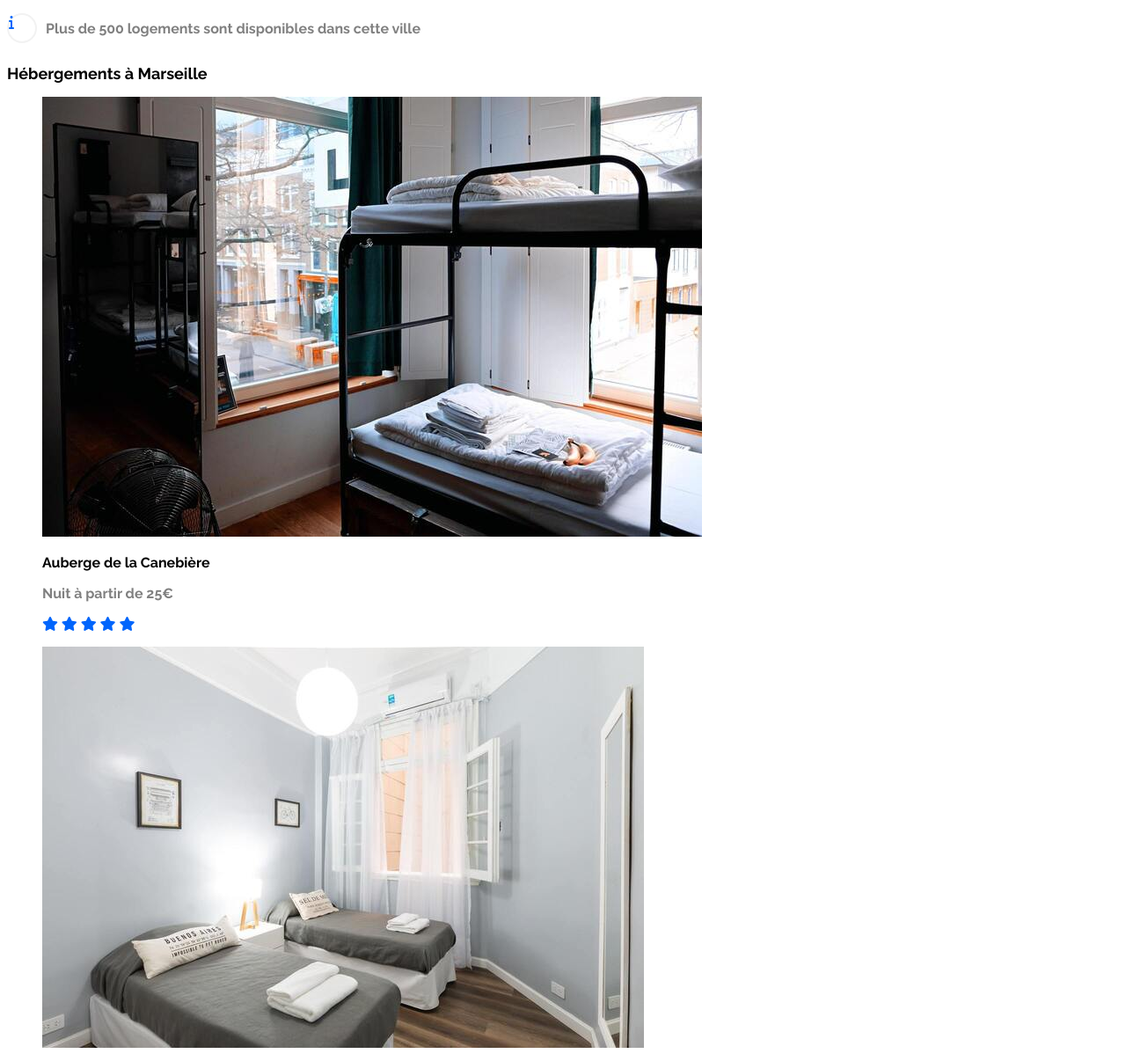
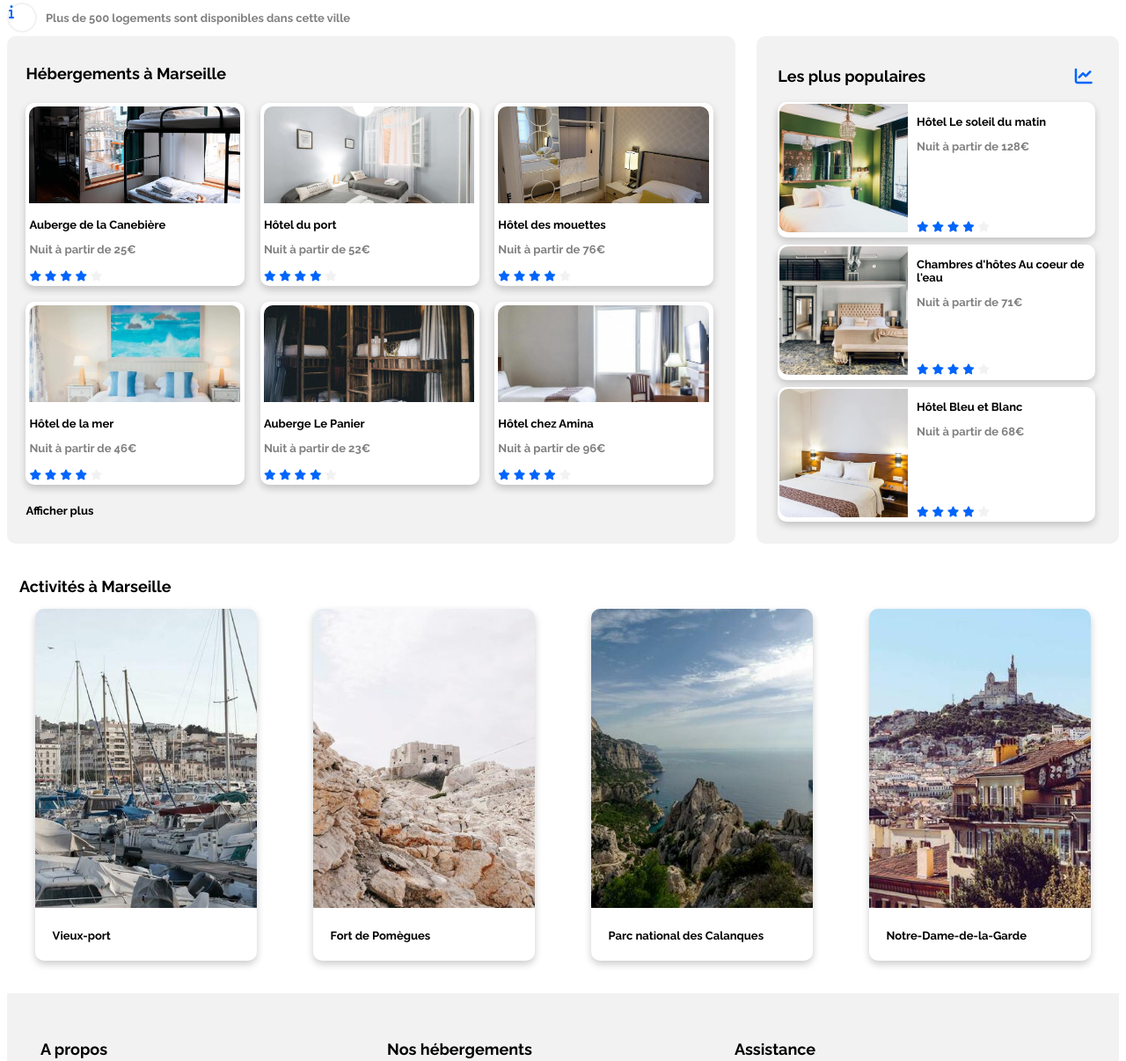
Before and after one commit to Philhey49/Heyraud_Philippe_1_Booki_122022, a plain HTML site: page index.html in a window 1280 px wide. Shown: the part 396-1602 px from the top of the page at 88% size. Drawn offline with Linux system fonts and the light colour scheme.

Commit message:
CSS DESKTOP JUSQU'AU FOOTER

```diff
--- a/index.html
+++ b/index.html
@@ -12,7 +12,7 @@
     <title>Agence de voyage BOOKI</title>
 </head>
 <body>
-    <header class="flexBetween">
+    <header class="headerNav">
         <figure id="logo"><img src="Images/logo/Booki.png" alt="logo"></figure>
         <nav>
             <ul class="flexAround">
@@ -57,181 +57,189 @@
                 <p> Plus de 500 logements sont disponibles dans cette ville</p>
             </div>
         </section>
+        <div class="desktop">
             <section id="Hébergements">
-            <h2 >Hébergements à Marseille</h2>
+                <h2 class="paddingh">Hébergements à Marseille</h2>
                 <article id="HébergementsMarseille">
-                <div>
-                    <figure>
-                        <a href="#"><img src="Images/hebergements/4_small/marcus-loke-WQJvWU_HZFo-unsplash.jpg"
+                    <div class="cards">
+                        <figure class="cardLodging">
+                            <a href="#"><img class="contain" src="Images/hebergements/4_small/marcus-loke-WQJvWU_HZFo-unsplash.jpg"
                                 alt="Auberge de la Canebière"></a>
                             <figcaption>
                                 <h3>Auberge de la Canebière</h3>
                                 <p>Nuit à partir de 25€</p>
                                 <div class="iconColor">
-                                <i class="fa-sharp fa-solid fa-star"></i>
-                                <i class="fa-sharp fa-solid fa-star"></i>
-                                <i class="fa-sharp fa-solid fa-star"></i>
-                                <i class="fa-sharp fa-solid fa-star"></i>
-                                <i class="fa-sharp fa-solid fa-star fa-grey"></i>
+                                    <i class="fa-sharp fa-solid fa-xs fa-star"></i>
+                                    <i class="fa-sharp fa-solid fa-xs fa-star"></i>
+                                    <i class="fa-sharp fa-solid fa-xs fa-star"></i>
+                                    <i class="fa-sharp fa-solid fa-xs fa-star"></i>
+                                    <i class="fa-sharp fa-solid fa-xs fa-star fa-grey"></i>
                                 </div>
                             </figcaption>
                         </figure>
-                    <figure>
-                        <a href="#"><img src="Images/hebergements/4_small/fred-kleber-gTbaxaVLvsg-unsplash.jpg"
+                        <figure class="cardLodging">
+                            <a href="#"><img class="contain" src="Images/hebergements/4_small/fred-kleber-gTbaxaVLvsg-unsplash.jpg"
                                 alt="Hôtel du port"></a>
                             <figcaption>
                                 <h3>Hôtel du port</h3>
                                 <p>Nuit à partir de 52€</p>
                                 <div class="iconColor">
-                                <i class="fa-sharp fa-solid fa-star"></i>
-                                <i class="fa-sharp fa-solid fa-star"></i>
-                                <i class="fa-sharp fa-solid fa-star"></i>
-                                <i class="fa-sharp fa-solid fa-star"></i>
-                                <i class="fa-sharp fa-solid fa-star fa-grey"></i>
+                                    <i class="fa-sharp fa-solid fa-xs fa-star"></i>
+                                    <i class="fa-sharp fa-solid fa-xs fa-star"></i>
+                                    <i class="fa-sharp fa-solid fa-xs fa-star"></i>
+                                    <i class="fa-sharp fa-solid fa-xs fa-star"></i>
+                                    <i class="fa-sharp fa-solid fa-xs fa-star fa-grey"></i>
                                 </div>
                             </figcaption>
                         </figure>
-                    <figure>
-                        <a href="#"><img src="Images/hebergements/4_small/reisetopia-B8WIgxA_PFU-unsplash.jpg"
+                        <figure class="cardLodging">
+                            <a href="#"><img class="contain" src="Images/hebergements/4_small/reisetopia-B8WIgxA_PFU-unsplash.jpg"
                                 alt="Hôtel des mouettes"></a>
                             <figcaption>
                                 <h3>Hôtel des mouettes</h3>
                                 <p>Nuit à partir de 76€</p>
                                 <div class="iconColor">
-                                <i class="fa-sharp fa-solid fa-star"></i>
-                                <i class="fa-sharp fa-solid fa-star"></i>
-                                <i class="fa-sharp fa-solid fa-star"></i>
-                                <i class="fa-sharp fa-solid fa-star"></i>
-                                <i class="fa-sharp fa-solid fa-star fa-grey"></i>
+                                    <i class="fa-sharp fa-solid fa-xs fa-star"></i>
+                                    <i class="fa-sharp fa-solid fa-xs fa-star"></i>
+                                    <i class="fa-sharp fa-solid fa-xs fa-star"></i>
+                                    <i class="fa-sharp fa-solid fa-xs fa-star"></i>
+                                    <i class="fa-sharp fa-solid fa-xs fa-star fa-grey"></i>
                                 </div>
                             </figcaption>
                         </figure>
-                </div>
-                <div>
-                    <figure>
-                        <a href="#"><img src="Images/hebergements/4_small/annie-spratt-Eg1qcIitAuA-unsplash.jpg"
+                        <figure class="cardLodging">
+                            <a href="#"><img class="contain" src="Images/hebergements/4_small/annie-spratt-Eg1qcIitAuA-unsplash.jpg"
                                 alt="Hôtel de la mer"></a>
                             <figcaption>
                                 <h3>Hôtel de la mer</h3>
                                 <p>Nuit à partir de 46€</p>
                                 <div class="iconColor">
-                                <i class="fa-sharp fa-solid fa-star"></i>
-                                <i class="fa-sharp fa-solid fa-star"></i>
-                                <i class="fa-sharp fa-solid fa-star"></i>
-                                <i class="fa-sharp fa-solid fa-star"></i>
-                                <i class="fa-sharp fa-solid fa-star fa-grey"></i>
+                                    <i class="fa-sharp fa-solid fa-xs fa-star"></i>
+                                    <i class="fa-sharp fa-solid fa-xs fa-star"></i>
+                                    <i class="fa-sharp fa-solid fa-xs fa-star"></i>
+                                    <i class="fa-sharp fa-solid fa-xs fa-star"></i>
+                                    <i class="fa-sharp fa-solid fa-xs fa-star fa-grey"></i>
                                 </div>
                             </figcaption>
                         </figure>
-                    <figure>
-                        <a href="#"><img src="Images/hebergements/4_small/nicate-lee-kT-ZyaiwBe0-unsplash.jpg"
+                        <figure class="cardLodging">
+                            <a href="#"><img class="contain" src="Images/hebergements/4_small/nicate-lee-kT-ZyaiwBe0-unsplash.jpg"
                                 alt="Auberge Le Panier"></a>
                             <figcaption>
                                 <h3>Auberge Le Panier</h3>
                                 <p>Nuit à partir de 23€</p>
                                 <div class="iconColor">
-                                <i class="fa-sharp fa-solid fa-star"></i>
-                                <i class="fa-sharp fa-solid fa-star"></i>
-                                <i class="fa-sharp fa-solid fa-star"></i>
-                                <i class="fa-sharp fa-solid fa-star"></i>
-                                <i class="fa-sharp fa-solid fa-star fa-grey"></i>
+                                    <i class="fa-sharp fa-solid fa-xs fa-star"></i>
+                                    <i class="fa-sharp fa-solid fa-xs fa-star"></i>
+                                    <i class="fa-sharp fa-solid fa-xs fa-star"></i>
+                                    <i class="fa-sharp fa-solid fa-xs fa-star"></i>
+                                    <i class="fa-sharp fa-solid fa-xs fa-star fa-grey"></i>
                                 </div>
                             </figcaption>
                         </figure>
-                    <figure>
-                        <a href="#"><img src="Images/hebergements/4_small/febrian-zakaria-M6S1WvfW68A-unsplash.jpg"
+                        <figure class="cardLodging">
+                            <a href="#"><img class="contain" src="Images/hebergements/4_small/febrian-zakaria-M6S1WvfW68A-unsplash.jpg"
                                 alt="Hôtel chez Amina"></a>
                             <figcaption>
                                 <h3>Hôtel chez Amina</h3>
                                 <p>Nuit à partir de 96€</p>
                                 <div class="iconColor">
-                                <i class="fa-sharp fa-solid fa-star"></i>
-                                <i class="fa-sharp fa-solid fa-star"></i>
-                                <i class="fa-sharp fa-solid fa-star"></i>
-                                <i class="fa-sharp fa-solid fa-star"></i>
-                                <i class="fa-sharp fa-solid fa-star fa-grey"></i>
+                                    <i class="fa-sharp fa-solid fa-xs fa-star"></i>
+                                    <i class="fa-sharp fa-solid fa-xs fa-star"></i>
+                                    <i class="fa-sharp fa-solid fa-xs fa-star"></i>
+                                    <i class="fa-sharp fa-solid fa-xs fa-star"></i>
+                                    <i class="fa-sharp fa-solid fa-xs fa-star fa-grey"></i>
                                 </div>
                             </figcaption>
                         </figure>
                     </div>
-                <a href="#" class="decoration"><h2>Afficher plus</h2></a>
+                    <a href="#" class="decoration"><h3 class="paddingh">Afficher plus</h3></a>
                 </article>
-
+            </section>
             <aside id="Lespluspopulaires">
-                <div class="flexBetween"><h2>Les plus populaires</h2><i class="fa-solid fa-chart-line fa-lg iconColor"></i></div>
+                <div class="flexBetween">
+                    <h2 class="paddingh">Les plus populaires</h2>
+                    <i class="fa-solid fa-chart-line fa-lg iconColor"></i>
+                </div>
+                <div class="cardsPopular">
+                    <figure class="cardPopular">
+                        <a href="#"><img  class="contain"src="Images/hebergements/4_small/emile-guillemot-Bj_rcSC5XfE-unsplash.jpg"
+                            alt="Hôtel Le soleil du matin"></a>
+                        <figcaption class="caption">
                             <div>
-                    <figure>
-                        <a href="#"><img src="Images/hebergements/4_small/emile-guillemot-Bj_rcSC5XfE-unsplash.jpg"
-                             alt="Hôtel Le soleil du matin"></a>
-                        <figcaption>
                                 <h3>Hôtel Le soleil du matin</h3>
                                 <p>Nuit à partir de 128€</p>
+                            </div>
                             <div class="iconColor">
-                                <i class="fa-sharp fa-solid fa-star"></i>
-                                <i class="fa-sharp fa-solid fa-star"></i>
-                                <i class="fa-sharp fa-solid fa-star"></i>
-                                <i class="fa-sharp fa-solid fa-star"></i>
-                                <i class="fa-sharp fa-solid fa-star fa-grey"></i>
+                                <i class="fa-sharp fa-solid fa-xs fa-star"></i>
+                                <i class="fa-sharp fa-solid fa-xs fa-star"></i>
+                                <i class="fa-sharp fa-solid fa-xs fa-star"></i>
+                                <i class="fa-sharp fa-solid fa-xs fa-star"></i>
+                                <i class="fa-sharp fa-solid fa-xs fa-star fa-grey"></i>
                             </div>
                         </figcaption>
                     </figure>
-                    <figure>
-                        <a href="#"><img src="Images/hebergements/4_small/aw-creative-VGs8z60yT2c-unsplash.jpg"
+                    <figure class="cardPopular">
+                        <a href="#"><img class="contain" src="Images/hebergements/4_small/aw-creative-VGs8z60yT2c-unsplash.jpg"
                             alt="Chambres d'hôtes Au coeur de l'eau"></a>
-                        <figcaption>
+                        <figcaption class="caption">
+                            <div>
                                 <h3>Chambres d'hôtes Au coeur de l'eau</h3>
                                 <p>Nuit à partir de 71€</p>
+                            </div>
                             <div class="iconColor">
-                                <i class="fa-sharp fa-solid fa-star"></i>
-                                <i class="fa-sharp fa-solid fa-star"></i>
-                                <i class="fa-sharp fa-solid fa-star"></i>
-                                <i class="fa-sharp fa-solid fa-star"></i>
-                                <i class="fa-sharp fa-solid fa-star fa-grey"></i>
+                                <i class="fa-sharp fa-solid fa-xs fa-star"></i>
+                                <i class="fa-sharp fa-solid fa-xs fa-star"></i>
+                                <i class="fa-sharp fa-solid fa-xs fa-star"></i>
+                                <i class="fa-sharp fa-solid fa-xs fa-star"></i>
+                                <i class="fa-sharp fa-solid fa-xs fa-star fa-grey"></i>
                             </div>
                         </figcaption>
                     </figure>
-                    <figure>
-                        <a href="#"><img src="Images/hebergements/4_small/febrian-zakaria-sjvU0THccQA-unsplash.jpg"
+                    <figure class="cardPopular">
+                        <a href="#"><img class="contain" src="Images/hebergements/4_small/febrian-zakaria-sjvU0THccQA-unsplash.jpg"
                             alt="Hôtel Bleu et Blanc"></a>
-                        <figcaption>
+                        <figcaption class="caption">
+                            <div>
                                 <h3>Hôtel Bleu et Blanc</h3>
                                 <p>Nuit à partir de 68€</p>
+                            </div>
                             <div class="iconColor">
-                                <i class="fa-sharp fa-solid fa-star"></i>
-                                <i class="fa-sharp fa-solid fa-star"></i>
-                                <i class="fa-sharp fa-solid fa-star"></i>
-                                <i class="fa-sharp fa-solid fa-star"></i>
-                                <i class="fa-sharp fa-solid fa-star fa-grey"></i>
+                                <i class="fa-sharp fa-solid fa-xs fa-star"></i>
+                                <i class="fa-sharp fa-solid fa-xs fa-star"></i>
+                                <i class="fa-sharp fa-solid fa-xs fa-star"></i>
+                                <i class="fa-sharp fa-solid fa-xs fa-star"></i>
+                                <i class="fa-sharp fa-solid fa-xs fa-star fa-grey"></i>
                             </div>
                         </figcaption>
                     </figure>
                 </div>
             </aside>
-        </section>
+        </div>
         <section id="Activités">
-            <h2>Activités à Marseille</h2>
+            <h2 class="paddingh">Activités à Marseille</h2>
             <article id="ActivitésMarseille">
-                <figure>
-                    <a href="#"><img src="Images/activites/4_small/reno-laithienne-QUgJhdY5Fyk-unsplash.jpg" alt="Vieux-port"></a>
+                <figure class="cardActivity">
+                    <a href="#"><img class="contain" src="Images/activites/4_small/reno-laithienne-QUgJhdY5Fyk-unsplash.jpg" alt="Vieux-port"></a>
                     <figcaption><h3>Vieux-port</h3></figcaption>
                 </figure>
-                <figure>
-                    <a href="#"><img src="Images/activites/4_small/paul-hermann-QFTrLdQIRhI-unsplash.jpg" alt="Fort de Pomègues"></a>
+                <figure class="cardActivity">
+                    <a href="#"><img class="contain" src="Images/activites/4_small/paul-hermann-QFTrLdQIRhI-unsplash.jpg" alt="Fort de Pomègues"></a>
                     <figcaption><h3>Fort de Pomègues</h3></figcaption>
                 </figure>
-                <figure>
-                    <a href="#"><img src="Images/activites/4_small/kilyan-sockalingum-NR8-cBCN3aI-unsplash.jpg" alt="Parc national des Calanques"></a>
+                <figure class="cardActivity">
+                    <a href="#"><img class="contain" src="Images/activites/4_small/kilyan-sockalingum-NR8-cBCN3aI-unsplash.jpg" alt="Parc national des Calanques"></a>
                     <figcaption><h3>Parc national des Calanques</h3></figcaption>
                 </figure>
-                <figure>
-                    <a href="#"><img src="Images/activites/4_small/florian-wehde-xW9e8gdotxI-unsplash.jpg" alt="Notre-Dame-de-la-Garde"></a>
+                <figure class="cardActivity">
+                    <a href="#"><img class="contain" src="Images/activites/4_small/florian-wehde-xW9e8gdotxI-unsplash.jpg" alt="Notre-Dame-de-la-Garde"></a>
                     <figcaption><h3>Notre-Dame-de-la-Garde</h3></figcaption>
                 </figure>
             </article>
         </section>
     </main>
-    <footer>
-        <div class="backGrey">
+    <footer class="footer">
+        <div class="mainfooter">
             <div>
                 <h2>A propos</h2>
                 <p><a href="#" class="decoration">Fonctionnement du site</a></p>
--- a/style.css
+++ b/style.css
@@ -10,10 +10,12 @@ h2{
     color: black;
 }
 h3{
-    font-size: medium;
+    font-size: small;
+    color: black;
 }
 p{
     color: grey;
+    font-size: small;
 }
 p a{
     color: grey;
@@ -27,11 +29,6 @@ p a{
     display: flex;
     align-items: center;
     justify-content: space-between;
-}
-.flexCenter {
-    display: flex;
-    align-items: center;
-    justify-content: center;
 }
 .decoration {
     text-decoration: none;
@@ -66,6 +63,11 @@ header{
     height: auto;
     min-width: 992px;
 }
+.headerNav {
+    display: flex;
+    align-items: center;
+    justify-content: space-between;
+}
 header nav{
     justify-content: flex-end;
     padding: 10px;
@@ -91,6 +93,7 @@ header a:hover{
     padding: 10px;
 }
 /*MAIN*/
+
 /*Recherche*/
 #borderSearch{
     width: 400px;
@@ -208,3 +211,149 @@ header a:hover{
     align-items: center;
     justify-content: center;
 }
+/*Encadrement Hébergements et les plus populaires*/
+.desktop{
+    display: flex;
+    flex-wrap: wrap;
+    justify-content: space-between;
+}
+/*Hébergements*/
+#Hébergements{
+    background-color: #F2F2F2;
+    border-radius: 10px;
+    margin: none;
+    padding: 1%;
+    max-width: 63.5%;
+    display: flex;
+    flex-direction: column;
+    align-items: left;
+    justify-content: center;
+}
+.paddingh{
+    padding-left: 1.1%;
+}
+#HébergementsMarseille{
+    border-radius: 10px;
+}
+.cards{
+    display: flex;
+    flex-direction: row;
+    flex-wrap: wrap;
+    align-content: stretch;
+    justify-content: stretch;
+}
+img{
+    width: 99.5%;
+    height: 55%;
+    border-top-left-radius: 10px;
+    border-top-right-radius: 10px;
+}
+.contain{
+    object-fit: cover;
+}
+.cardLodging{
+    width: 30%;
+    height: 200px;
+    background-color: white;
+    border-radius: 10px;
+    border-color: 2px solid white;
+    padding: 0.5%;
+    margin: 1.1%;
+    box-shadow: 0 4px 8px 0 rgba(0,0,0,0.2);
+}
+.fa-grey{
+    color: #F2F2F2;
+}
+/*Les plus populaires*/
+#Lespluspopulaires{
+    background-color: #F2F2F2;
+    border-radius: 10px;
+    padding: 1.6%;
+    width: 29.4%;
+    display: flex;
+    flex-direction: column;
+    align-items: stretch;
+    align-content: stretch;
+    justify-content: stretch;
+}
+.cardsPopular{
+    display: flex;
+    flex-direction: column;
+    justify-content: space-between;
+}
+.cardPopular{
+    width: 96%;
+    height: 150px;
+    background-color: white;
+    border-radius: 10px;
+    border-color: 2px solid white;
+    padding: 0.5%;
+    margin: 1.1%;
+    box-shadow: 0 4px 8px 0 rgba(0,0,0,0.2);
+    display: flex;
+    flex-direction: row;
+    align-items: center;
+}
+#Lespluspopulaires img{
+    width: 100%;
+    height: 146px;
+    border-top-left-radius: 10px;
+    border-top-right-radius: 0px;
+    border-bottom-left-radius: 10px;
+}
+#Lespluspopulaires .contain{
+    object-fit: cover;
+    width: 146px;
+}
+.caption {
+    display: flex;
+    flex-direction: column;
+    align-items: left;
+    justify-content: space-between;
+    padding-left: 10px;
+    height: 150px;
+}
+/*Activités*/
+#Activités{
+    background-color: white;
+    margin: 3% 0;
+    padding: none;
+}
+#ActivitésMarseille{
+    display: flex;
+    flex-direction: row;
+    flex-wrap: wrap;
+    align-content: stretch;
+    justify-content: stretch;
+    border-radius: 10px;
+    border-color: 2px solid white;
+}
+.cardActivity{
+    width: 20%;
+    height: 400px;
+    background-color: white;
+    border-radius: 10px;
+    border-color: 2px solid white;
+    margin: 0 auto;
+    box-shadow: 0 4px 8px 0 rgba(0,0,0,0.2);
+}
+#Activités img{
+    width: 100%;
+    height: 85%;
+}
+#Activités h3{
+    padding: 0 20px 0 20px;
+    margin-top: 20px;
+}
+/*Footer*/
+.footer{
+    background-color: #F2F2F2;
+}
+.mainfooter{
+    max-width: 70%;
+    display: flex;
+    flex-direction: row;
+    align-items: flex-start;
+    justify-content: space-between;
+    padding: 3%;
+}
```
Lines whose indentation alone changed are shown as unchanged.
